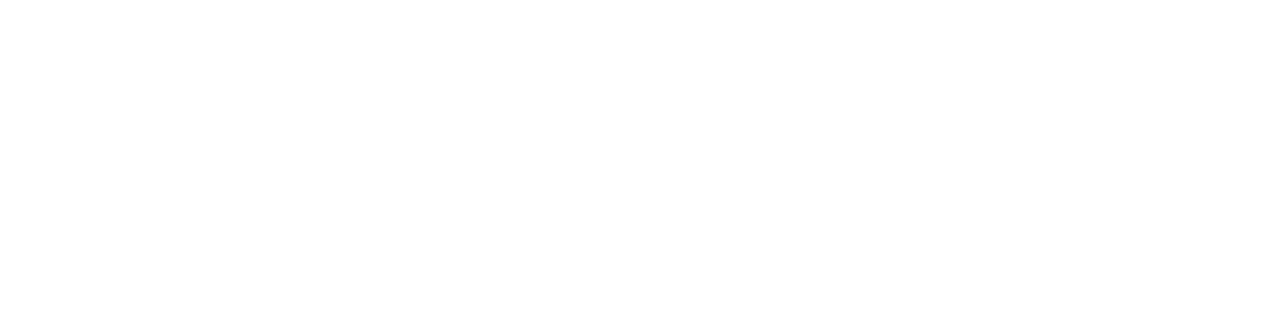
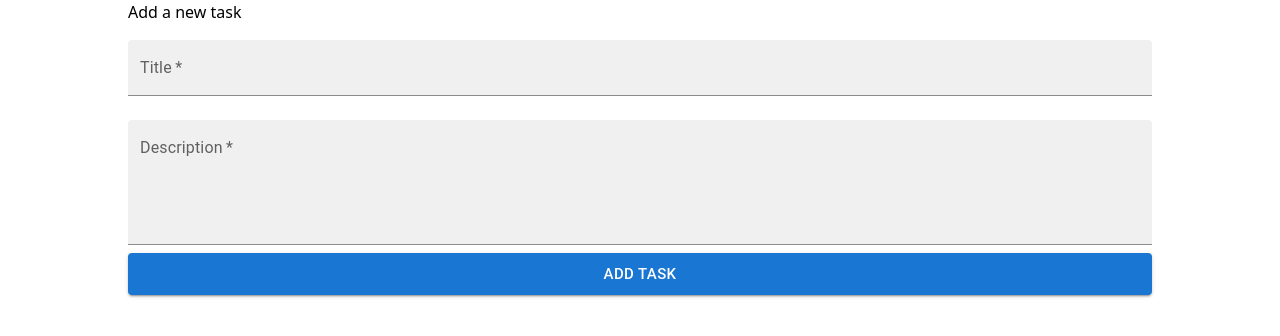
Before and after one commit to diegofernandezfontana/rechat, a React (Vite) app: page / in a window 1280 px wide. Shown: the top 336 px of the page. Built offline with nearby package versions, Linux system fonts and the light colour scheme.

Commit message:
Add basic TaskForm component

```diff
--- a/src/App.tsx
+++ b/src/App.tsx
@@ -1,5 +1,11 @@
+import TaskForm from "./components/TaskForm";
+
 function App() {
-  return <></>;
+  return (
+    <>
+      <TaskForm />
+    </>
+  );
 }
 
 export default App;
--- /dev/null
+++ b/src/components/TaskForm.tsx
@@ -0,0 +1,67 @@
+import React, { useState } from "react";
+import Box from "@mui/material/Box";
+import Button from "@mui/material/Button";
+import TextField from "@mui/material/TextField";
+
+const TaskForm = ({ onSubmit }: { onSubmit: (toimplement: any) => void }) => {
+  const [title, setTitle] = useState("");
+  const [description, setDescription] = useState("");
+
+  const handleSubmit = (event: React.FormEvent<HTMLFormElement>) => {
+    event.preventDefault();
+    onSubmit({ title, description });
+    setTitle("");
+    setDescription("");
+  };
+
+  return (
+    <Box
+      component="form"
+      onSubmit={handleSubmit}
+      sx={{
+        display: "flex",
+        flexDirection: "column",
+        alignItems: "center",
+        width: "80%",
+        margin: "0 auto",
+      }}
+      noValidate
+      autoComplete="off"
+    >
+      <Box sx={{ width: "100%", textAlign: "left" }}>
+        <h2>Add a new task</h2>
+      </Box>
+      <TextField
+        label="Title"
+        value={title}
+        onChange={(event) => setTitle(event.target.value)}
+        required
+        fullWidth
+        margin="normal"
+        variant="filled"
+      />
+      <TextField
+        label="Description"
+        value={description}
+        onChange={(event) => setDescription(event.target.value)}
+        required
+        fullWidth
+        multiline
+        rows={4}
+        margin="normal"
+        variant="filled"
+      />
+      <Button
+        type="submit"
+        sx={{ width: "100%" }}
+        variant="contained"
+        color="primary"
+        size="large"
+      >
+        Add Task
+      </Button>
+    </Box>
+  );
+};
+
+export default TaskForm;
```
